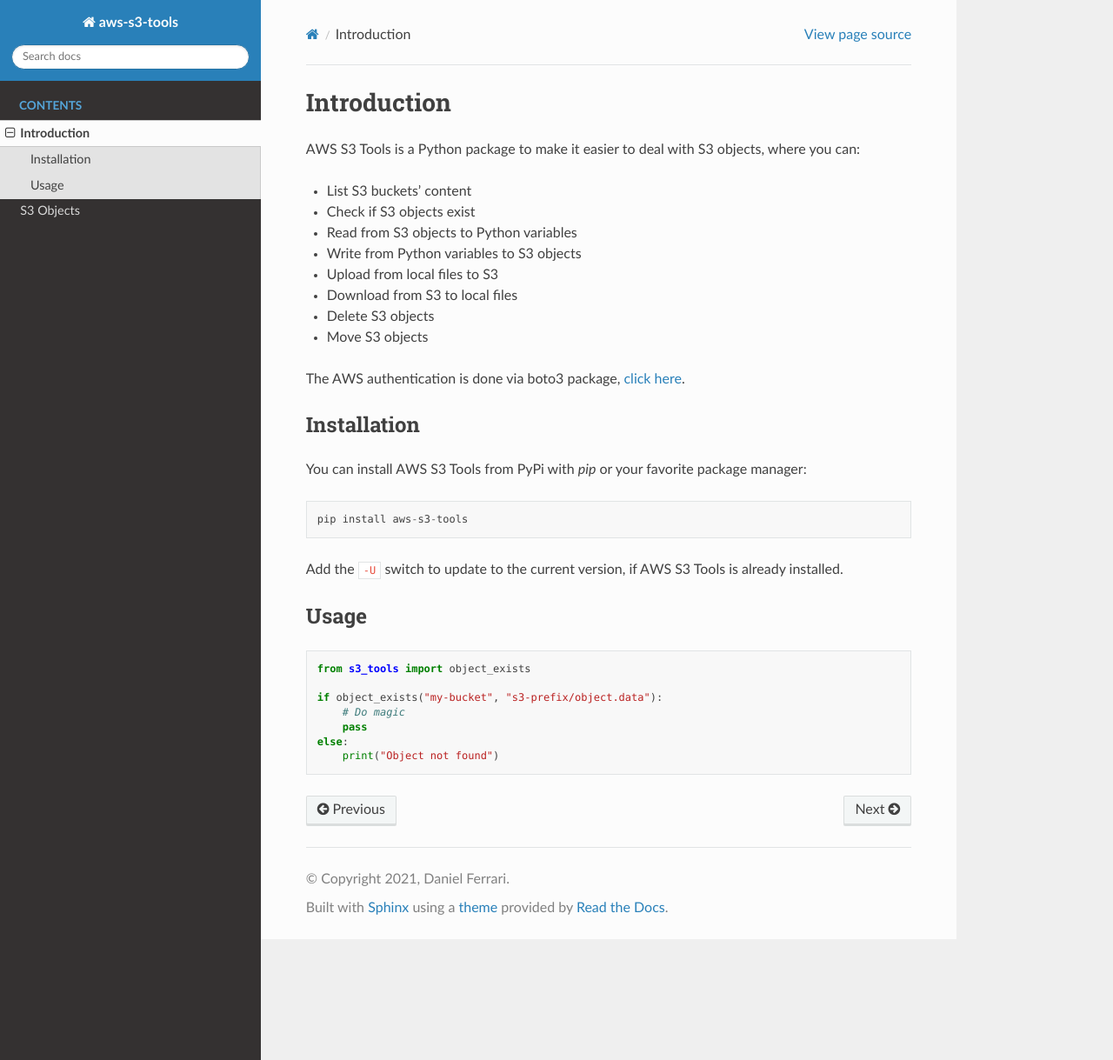
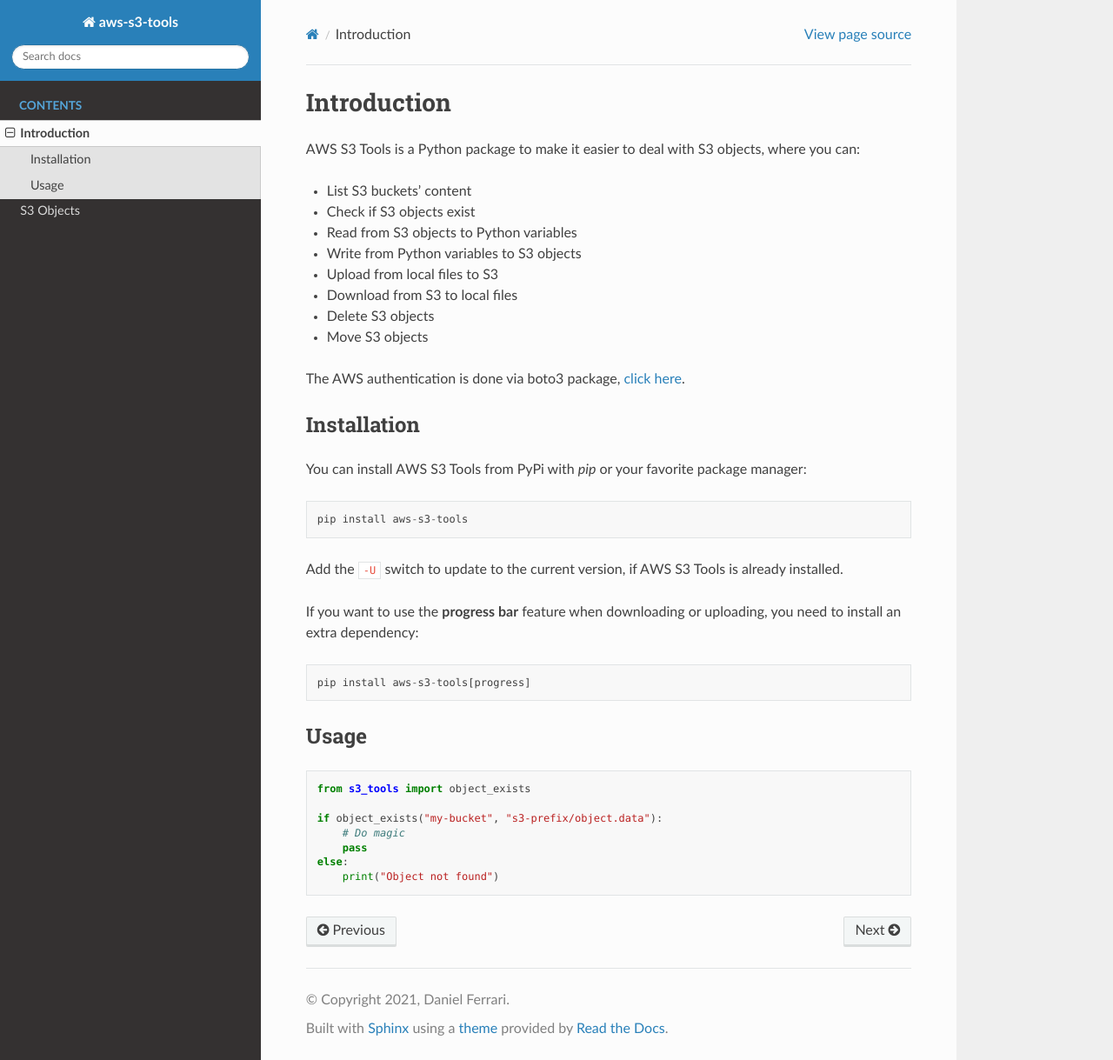
Before and after one commit to dlite-tools/aws-s3-tools, a Sphinx documentation site: the page built from docs/source/introduction.rst, in a window 1280 px wide and 1219 px high. Shown: the whole window at 87% size. Built offline with Sphinx 7.4.7 and the Read the Docs theme 2.0.0, drawn with Linux system fonts in a browser that asks for light colours.

Commit message:
Update RTD

```diff
--- a/docs/source/introduction.rst
+++ b/docs/source/introduction.rst
@@ -23,6 +23,11 @@
 
 Add the ``-U`` switch to update to the current version, if AWS S3 Tools is already installed.
 
+If you want to use the **progress bar** feature when downloading or uploading, you need to install an extra dependency::
+
+    pip install aws-s3-tools[progress]
+
+
 Usage
 -----
 
```
